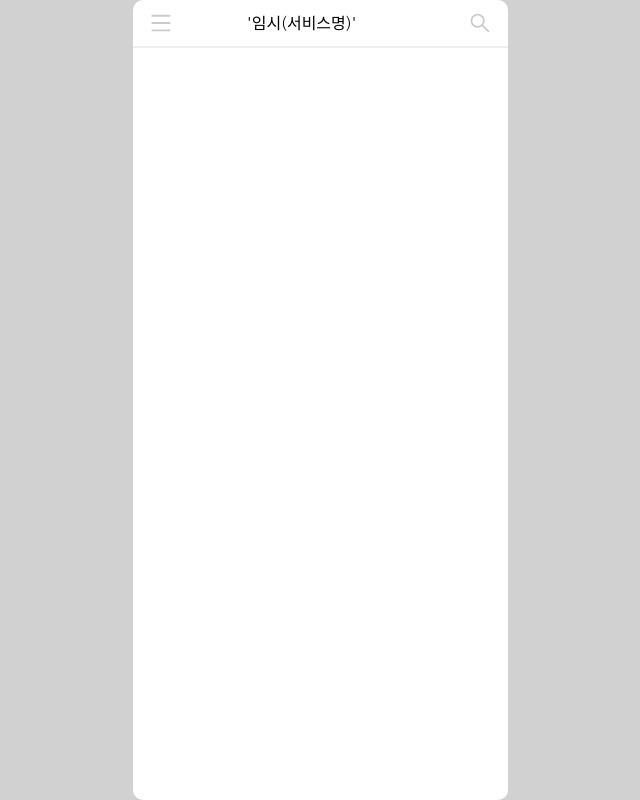
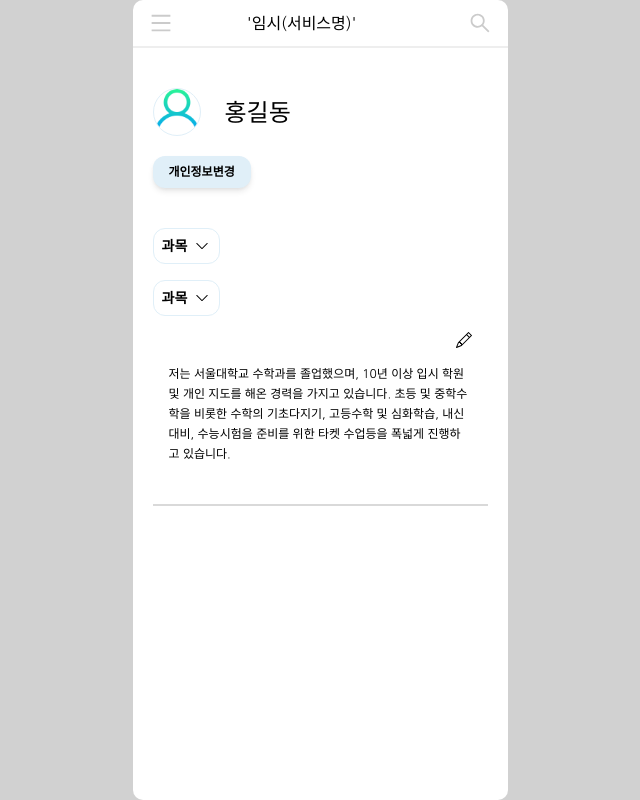
Before and after one commit to codestates-seb/seb45_main_010, a React (Vite) app in the folder client/: page / in a window 1280 px wide. Shown: the whole page, without its empty margins (320-960 px from the left). Built offline with nearby package versions, Linux system fonts and the light colour scheme.

Commit message:
[feat] add profileheader

```diff
--- a/client/src/App.tsx
+++ b/client/src/App.tsx
@@ -1,9 +1,11 @@
 import Header from 'components/Header/Header';
+import Profile from 'pages/TeacherProfile/Profile';
 
 const App = () => {
   return (
     <main className="h-screen ">
       <Header />
+      <Profile />
     </main>
   );
 };
--- /dev/null
+++ b/client/src/components/Profile/ProfileDropdown.tsx
@@ -0,0 +1,60 @@
+import React, { useState } from 'react';
+import { Menu, MenuHandler, MenuList, MenuItem, Button } from '@material-tailwind/react';
+import { BsX, BsChevronDown } from 'react-icons/bs';
+
+export default function ProfileDropdown() {
+  const [selectedCategory, setSelectedCategory] = useState<string>('');
+  const [tags, setTags] = useState<string[]>([]);
+
+  const category = ['수학', '과학', '외국어', '국사', '사회'];
+
+  const handleCategorySelect = (item: string) => {
+    setSelectedCategory(item);
+    addTag(item);
+  };
+
+  const addTag = (tag: string) => {
+    if (tag && !tags.includes(tag)) {
+      setTags([...tags, tag]);
+    }
+  };
+
+  const removeTag = (tag: string) => {
+    const updatedTags = tags.filter((t) => t !== tag);
+    setTags(updatedTags);
+  };
+
+  return (
+    <div>
+      <div className="flex flex-wrap gap-4 mt-4">
+        <Menu placement="bottom-start">
+          <MenuHandler>
+            <Button
+              className="flex items-center gap-2 p-2 text-sm font-bold text-black bg-white rounded-xl h-9 basis-1/5 border-mint-2"
+              variant="outlined"
+              size="sm"
+            >
+              과목
+              <BsChevronDown />
+            </Button>
+          </MenuHandler>
+          <MenuList className=" border-mint-2">
+            {category.map((item) => (
+              <MenuItem key={item} onClick={() => handleCategorySelect(item)}>
+                {item}
+              </MenuItem>
+            ))}
+          </MenuList>
+        </Menu>
+        <div className="right-0 flex flex-wrap gap-4 basis-3/5">
+          {tags.map((tag) => (
+            <Button key={tag} className="flex h-8 gap-1 p-2 text-black bg-mint-2 rounded-xl">
+              {tag}
+              <BsX className="text-blue-2" onClick={() => removeTag(tag)} />
+            </Button>
+          ))}
+        </div>
+      </div>
+    </div>
+  );
+}
--- /dev/null
+++ b/client/src/components/Profile/ProfileHeader.tsx
@@ -0,0 +1,39 @@
+import { Button } from '@material-tailwind/react';
+import { BsPencil } from 'react-icons/bs';
+import userExampleImage from '../../assets/Image/user-example.png';
+import ProfileDropdown from './ProfileDropdown';
+
+export default function ProfileHeader() {
+  return (
+    <div className="m-5 my-10">
+      <div>
+        <div className="flex flex-row items-center gap-6">
+          <img
+            src={userExampleImage}
+            className="w-12 h-12 border rounded-full border-mint-2"
+            alt="프로필이미지"
+          ></img>
+          <p className="text-2xl align-middle">홍길동</p>
+        </div>
+        <div className="flex flex-row gap-4 mt-5 mb-10">
+          <Button className="text-black bg-mint-2 rounded-xl" size="sm">
+            개인정보변경
+          </Button>
+        </div>
+      </div>
+      <ProfileDropdown />
+      <ProfileDropdown />
+      <ul>
+        <div className="right-0 flex justify-end m-4">
+          <BsPencil />
+        </div>
+        <p className="mx-4 text-xs leading-5">
+          저는 서울대학교 수학과를 졸업했으며, 10년 이상 입시 학원 및 개인 지도를 해온 경력을 가지고
+          있습니다. 초등 및 중학수학을 비롯한 수학의 기초다지기, 고등수학 및 심화학습, 내신 대비,
+          수능시험을 준비를 위한 타켓 수업등을 폭넓게 진행하고 있습니다.
+        </p>
+      </ul>
+      <div className="mt-10 border-b-2 border-grey-1"></div>
+    </div>
+  );
+}
--- /dev/null
+++ b/client/src/pages/TeacherProfile/Profile.tsx
@@ -0,0 +1,5 @@
+import ProfileHeader from 'components/Profile/ProfileHeader';
+
+export default function Profile() {
+  return <ProfileHeader />;
+}
```
Also changed, not shown: client/src/assets/Image/user-example.png (added).
